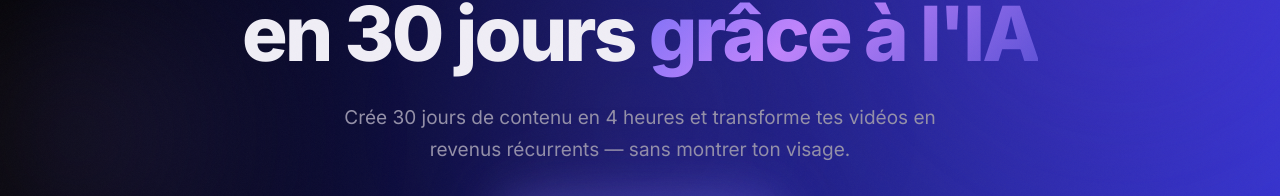
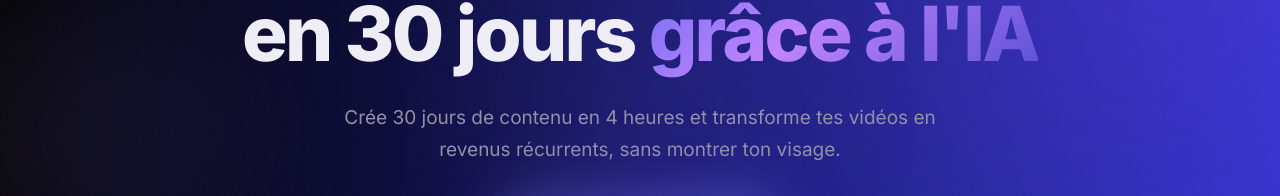
Before and after one commit to matheo-valiente/formation_ia, a React (Vite) app: page / in a window 1280 px wide. Shown: the part 267-463 px from the top of the page. Built offline with nearby package versions, Linux system fonts and the light colour scheme.

Commit message:
fix: replace em-dashes with commas in display text

```diff
--- a/src/App.jsx
+++ b/src/App.jsx
@@ -62,7 +62,7 @@ const features = [
       </svg>
     ),
     title: 'Module 1 : Choisir ton modèle',
-    desc: "Nous verrons comment identifier le modèle de vidéos IA qui te correspond et valider sa viabilité économique. Tu repartiras avec un plan d'attaque précis — sans jamais montrer ton visage.",
+    desc: "Nous verrons comment identifier le modèle de vidéos IA qui te correspond et valider sa viabilité économique. Tu repartiras avec un plan d'attaque précis, sans jamais montrer ton visage.",
   },
   {
     icon: (
@@ -395,7 +395,7 @@ export default function App() {
           </h1>
 
           <p className={s.subtitle}>
-            Crée 30 jours de contenu en 4 heures et transforme tes vidéos en revenus récurrents — sans montrer ton visage.
+            Crée 30 jours de contenu en 4 heures et transforme tes vidéos en revenus récurrents, sans montrer ton visage.
           </p>
 
           <div className={s.heroActions}>
```
